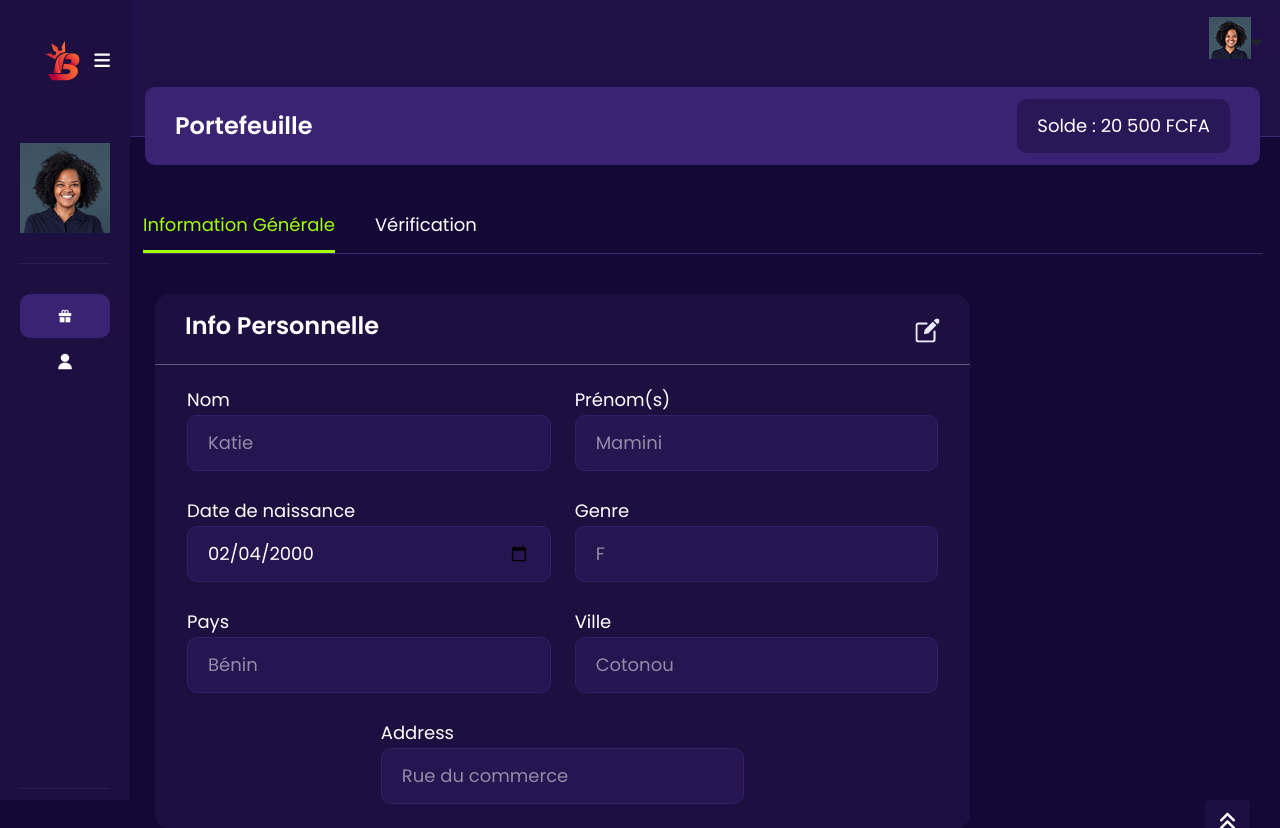
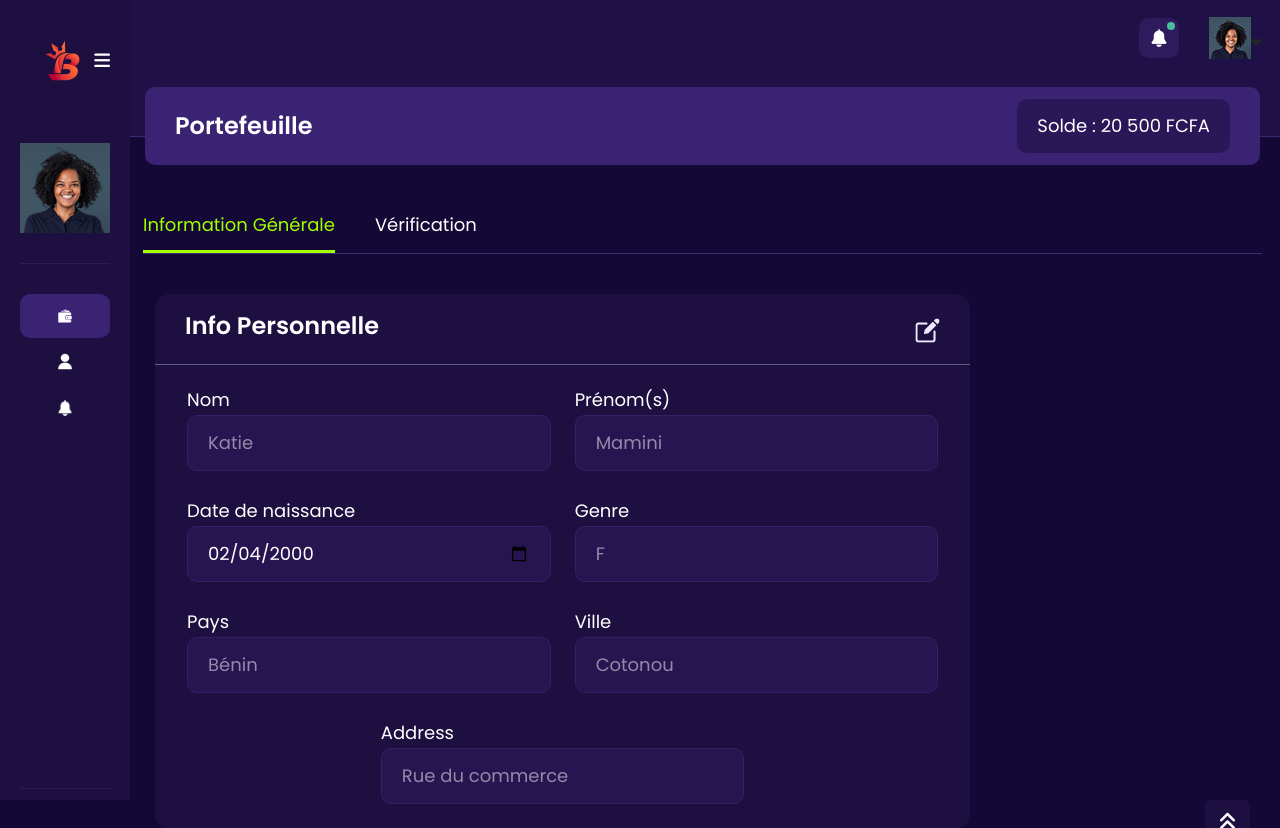
Before and after one commit to aphenom/ludo_app, a Django app: page /player/profil in a window 1280 px wide. Shown: the top 828 px of the page. Run offline with Django 5.2, Linux system fonts and the light colour scheme; data that the repository does not hold is empty; some libraries are stand-ins or nearby versions.

Commit message:
ajout notifs

```diff
--- a/ludo/templates/base_player.html
+++ b/ludo/templates/base_player.html
@@ -50,7 +50,14 @@
                                     <img src="{% static 'dashboard/images/icon/massage.png' %}" class="massage-icon" alt="icon">
                                 </a>
                             </div>
-                            <div class="single-item notifications-area invisible">
+
+                            <div class="single-item setting-area invisible">
+                                <div class="setting-btn">
+                                    <img src="{% static 'dashboard/images/icon/setting.png' %}" class="setting-icon" alt="icon">
+                                </div>
+                            </div>
+
+                            <div class="single-item notifications-area">
                                 <div class="notifications-btn btn-head dot">
                                     <img src="{% static 'dashboard/images/icon/notification.png' %}" class="bell-icon" alt="icon">
                                 </div>
@@ -116,11 +123,7 @@
                                     </ul>
                                 </div>
                             </div>
-                            <div class="single-item setting-area invisible">
-                                <div class="setting-btn">
-                                    <img src="{% static 'dashboard/images/icon/setting.png' %}" class="setting-icon" alt="icon">
-                                </div>
-                            </div>
+
                             <div class="single-item user-area">
                                 <div class="profile-area d-flex align-items-center">
                                     <span class="user-profile">
@@ -169,20 +172,21 @@
                                 <ul>
                                     <li class="active">
                                         <a href="dashboard.html">
-                                            <img src="{% static 'dashboard/images/icon/wallet.png' %}" alt="wallet"> <span>Portefeuille</span>
+                                            <img src="{% static 'dashboard/images/icon/bonuses.png' %}" alt="wallet"> <span>Portefeuille</span>
                                         </a>
                                     </li>
                                     <li>
                                         <a href="profile.html">
                                             <img src="{% static 'dashboard/images/icon/profile.png' %}" alt="profile"> <span>Profil</span>
                                         </a>
-									<!--
+
                                     </li>
                                     <li>
-                                        <a href="bonuses.html">
-                                            <img src="{% static 'dashboard/images/icon/bonuses.png" alt="bonuses"> <span>Bonuses</span>
+                                        <a href="notifications.html">
+                                            <img src="{% static 'dashboard/images/icon/notification.png' %}" alt="notifications"> <span>Notifications</span>
                                         </a>
                                     </li>
+                                    <!--
                                     <li>
                                         <a href="chat.html">
                                             <img src="{% static 'dashboard/images/icon/massage.png" alt="chat"> <span>Chat</span>
```
